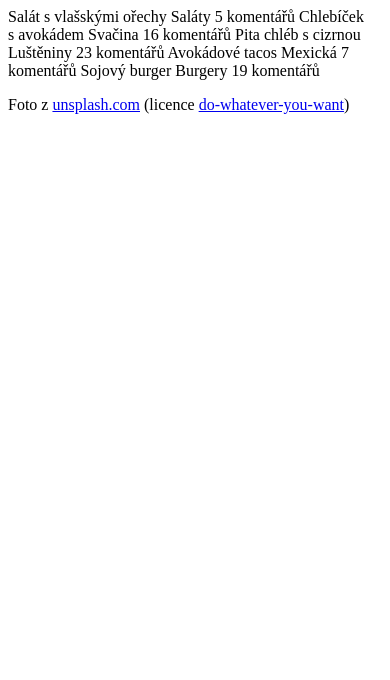
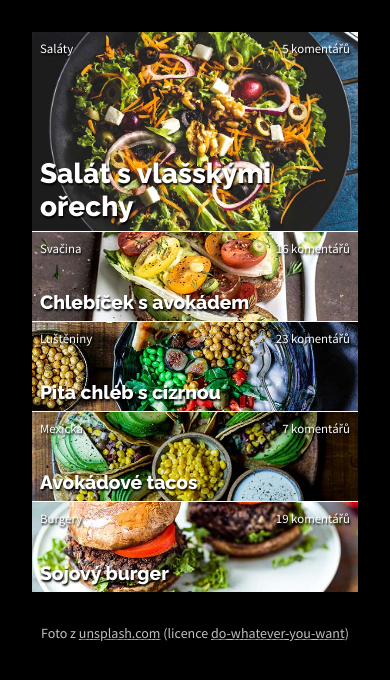
Before and after one commit to tvorimweb-2021-praha-jaro/du-4---recepty-PetraStejskalova, a plain HTML site: page vege/index.html in a window 390 px wide. Drawn offline with Linux system fonts and the light colour scheme.

Commit message:
mobilni-zarizeni-hotovo

```diff
--- a/vege/index.html
+++ b/vege/index.html
@@ -1,43 +1,62 @@
 <!DOCTYPE html>
-<html>
+<html lang="cs">
+
 <head>
     <meta charset="utf-8">
     <meta name="viewport" content="width=device-width, initial-scale=1">
     <title>Recepty</title>
     <link href="https://fonts.googleapis.com/css?family=Source+Sans+Pro:400,700|Raleway:600,800&amp;subset=latin-ext" rel="stylesheet">
-        <link rel="stylesheet" href="recepty.css">
+    <link rel="stylesheet" href="style.css">
 </head>
+
 <body>
+    <div class="recepty">
 
         <!-- hlavni recept -->
-
-        Salát s&nbsp;vlašskými ořechy
-        Saláty
-        5 komentářů
+        <section class="recept-hlavni">
+            <h1>Salát s vlašskými ořechy</h1>
+            <div class="podrobnosti-receptu">
+                <h3>Saláty</h3>
+                <h3>5 komentářů</h3>
+            </div>
+        </section>
 
         <!-- maly recept 2 -->
-
-        Chlebíček s&nbsp;avokádem
-        Svačina
-        16 komentářů
+        <section class="recept-maly chlebicek">
+            <h2>Chlebíček s avokádem</h2>
+            <div class="podrobnosti-receptu">
+                <h3>Svačina</h3>
+                <h3>16 komentářů</h3>
+            </div>
+        </section>
 
         <!-- maly recept 3 -->
-
-        Pita chléb s&nbsp;cizrnou
-        Luštěniny
-        23 komentářů
+        <section class="recept-maly pita">
+            <h2>Pita chléb s cizrnou</h2>
+            <div class="podrobnosti-receptu">
+                <h3>Luštěniny</h3>
+                <h3>23 komentářů</h3>
+            </div>
+        </section>
 
         <!-- maly recept 4 -->
-
-        Avokádové tacos
-        Mexická
-        7 komentářů
+        <section class="recept-maly tacos">
+            <h2>Avokádové tacos</h2>
+            <div class="podrobnosti-receptu">
+                <h3>Mexická</h3>
+                <h3>7 komentářů</h3>
+            </div>
+        </section>
 
         <!-- maly recept 5 -->
-
-        Sojový burger
-        Burgery
-        19 komentářů
+        <section class="recept-maly burger">
+            <h2>Sojový burger</h2>
+            <div class="podrobnosti-receptu">
+                <h3>Burgery</h3>
+                <h3>19 komentářů</h3>
+            </div>
+        </section>
+    </div>
 
     <footer class="paticka">
         <p>Foto z <a href="https://unsplash.com">unsplash.com</a> (licence <a href="https://unsplash.com/license">do-whatever-you-want</a>)</p>
@@ -45,4 +64,5 @@
 
 
 </body>
+
 </html>
--- a/vege/style.css
+++ b/vege/style.css
@@ -33,7 +33,79 @@ body {
     color: silver;
 }
 
-
 /* ------------------------------- */
 /* ----- DOLE BUDE TVOJE CSS ----- */
 /* ------------------------------- */
+
+body {
+    background-color: black;
+    text-shadow: 1px 2px 2px #000;
+}
+h1 {
+    font-family: 'Raleway', sans-serif;
+    font-size: 1.75rem;
+    font-weight: 800;
+    margin: 0;
+}
+h2 {
+    font-family: 'Raleway', sans-serif;
+    font-size: 1.2rem;
+    font-weight: 800;
+    margin: 0;
+}
+h3 {
+    font-family: 'Source Sans Pro', sans-serif;
+    font-size: 0.8rem;
+    font-weight: 400;
+    margin: 0;
+}
+.recepty {
+    display: flex;
+    flex-direction: column;
+    margin: 2rem;
+    color: white;
+}
+.recept-hlavni {
+    position: relative;
+    min-height: 200px;
+    background-image: url(images/salat.jpg);
+    background-position: center;
+    background-size: cover;
+    background-repeat: no-repeat;
+    border-bottom: 0.1rem solid white;
+}
+.recept-hlavni h1 {
+    position: absolute;
+    left: 0.5rem;
+    bottom: 0.5rem;
+}
+.podrobnosti-receptu {
+    display: flex;
+    justify-content: space-between;
+    padding: 0.5rem;
+}
+.recept-maly {
+    position: relative;
+    min-height: 90px;
+    background-position: center;
+    background-size: cover;
+    border-bottom: 0.1rem solid white;
+}
+.chlebicek {
+    background-image: url(images/chlebicek.jpg);
+}
+.pita {
+    background-image: url(images/cizrna.jpg);
+}
+.tacos {
+    background-image: url(images/tacos.jpg);
+}
+.burger {
+    background-image: url(images/burger.jpg);
+    border-bottom: none;
+}
+.recept-maly h2 {
+    position: absolute;
+    left: 0.5rem;
+    bottom: 0.5rem;
+}
```
Lines whose indentation alone changed are shown as unchanged.
